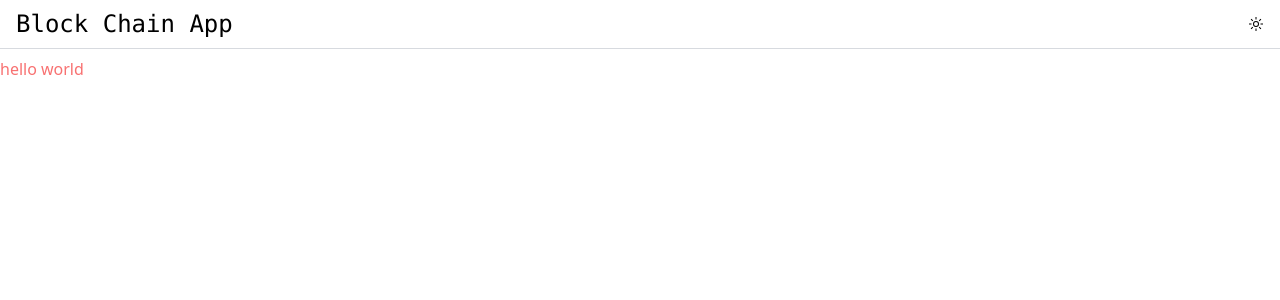
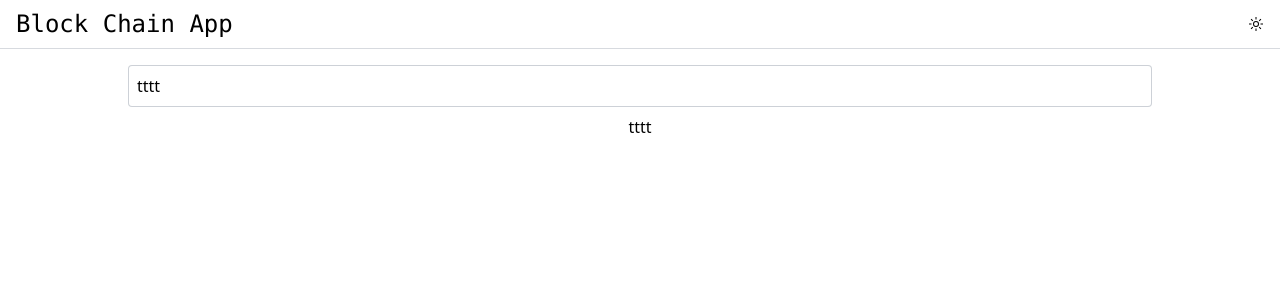
Before and after one commit to JiatLn/blockchain-demo, a Vue app: page / in a window 1280 px wide. Shown: the top 300 px of the page. Built offline with nearby package versions, Linux system fonts and the light colour scheme.

Commit message:
feat: add search input

```diff
--- /dev/null
+++ b/src/components/TheSearch.vue
@@ -0,0 +1,17 @@
+<script setup lang="ts">
+const blockHash = ref<string>('tttt')
+
+const onSearch = () => {
+  console.log(blockHash.value)
+}
+</script>
+
+<template>
+  <div flex="c col">
+    <input v-model="blockHash" w="80%" p-2 my-2 rounded border="~ gray-400/50" type="text" placeholder="input a block hash and keydown enter to search" @keydown.enter="onSearch">
+    {{ blockHash }}
+  </div>
+</template>
+
+<style scoped lang="scss">
+</style>
--- a/src/pages/Home.vue
+++ b/src/pages/Home.vue
@@ -3,9 +3,7 @@
 </script>
 
 <template>
-  <div text="red">
-    hello world
-  </div>
+  <TheSearch />
 </template>
 
 <style lang="scss" scoped>
```
